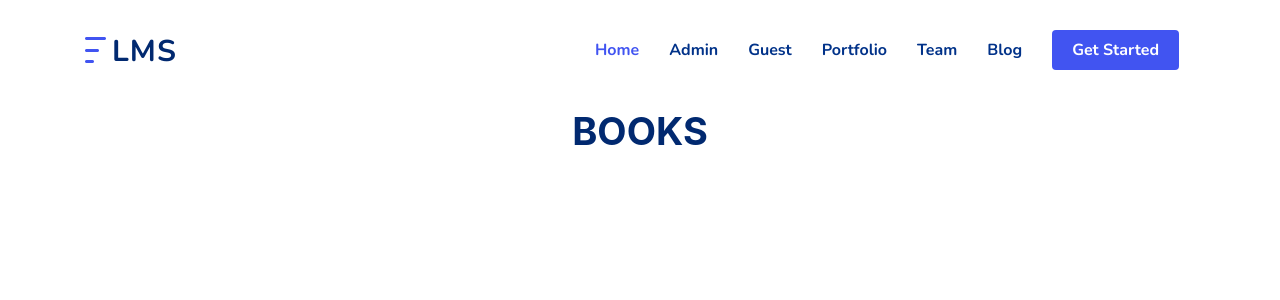
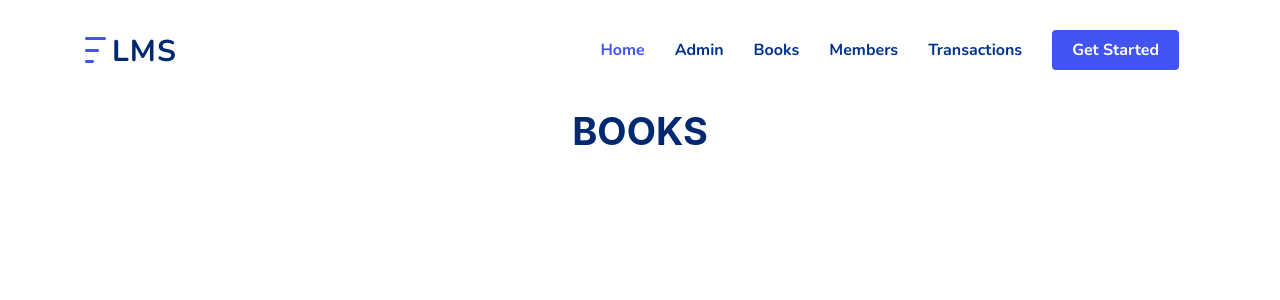
Before and after one commit to durgeshmeena/Library_Management_System, a Flask app: page /books in a window 1280 px wide. Shown: the top 300 px of the page. Run offline with Flask 2, Linux system fonts and the light colour scheme; data that the repository does not hold is empty; some libraries are stand-ins or nearby versions.

Commit message:
updating header

```diff
--- a/app/templates/base.html
+++ b/app/templates/base.html
@@ -55,10 +55,9 @@
         <ul>
           <li><a class="nav-link scrollto active" href="/">Home</a></li>
           <li><a class="nav-link scrollto" href="/login">Admin</a></li>
-          <li><a class="nav-link scrollto" href="/book-data">Guest</a></li>
-          <li><a class="nav-link scrollto" href="#portfolio">Portfolio</a></li>
-          <li><a class="nav-link scrollto" href="#team">Team</a></li>
-          <li><a href="home.html">Blog</a></li>
+          <li><a class="nav-link scrollto" href="/books">Books</a></li>
+          <li><a class="nav-link scrollto" href="/members">Members</a></li>
+          <li><a class="nav-link scrollto" href="/transactions">Transactions</a></li>
 
           <!-- <li class="dropdown"><a href="#"><span>Drop Down</span> <i class="bi bi-chevron-down"></i></a>
             <ul>
```
